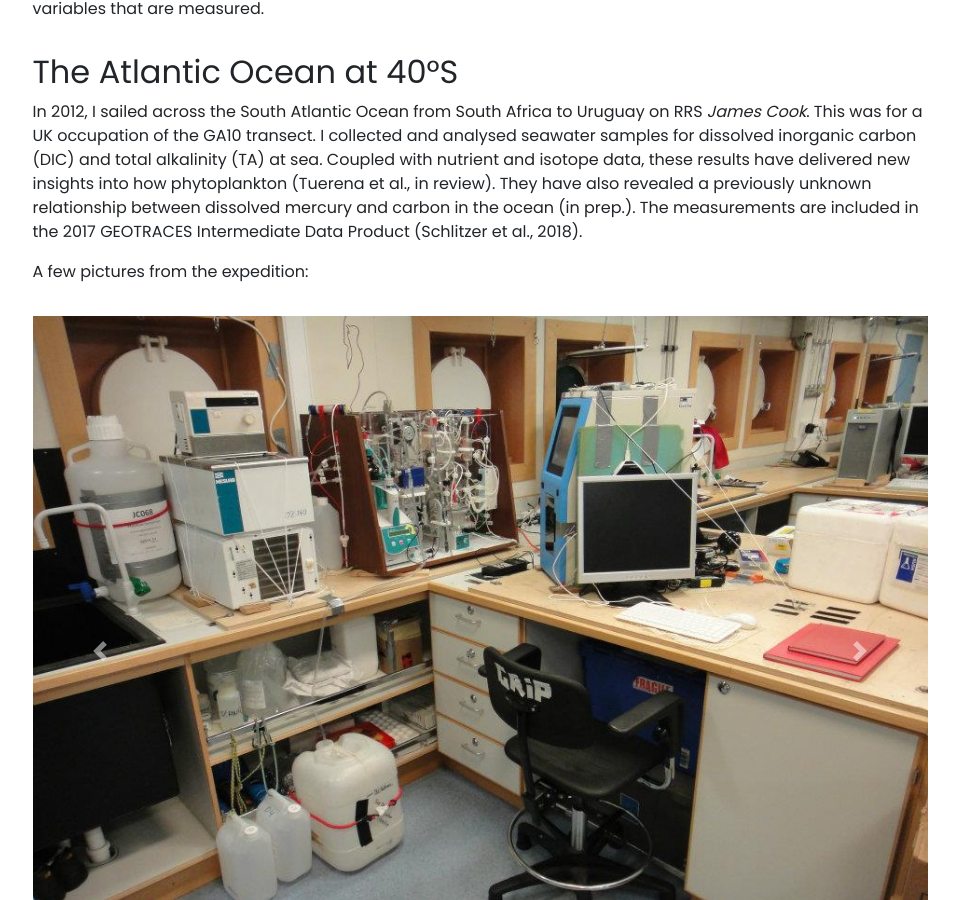
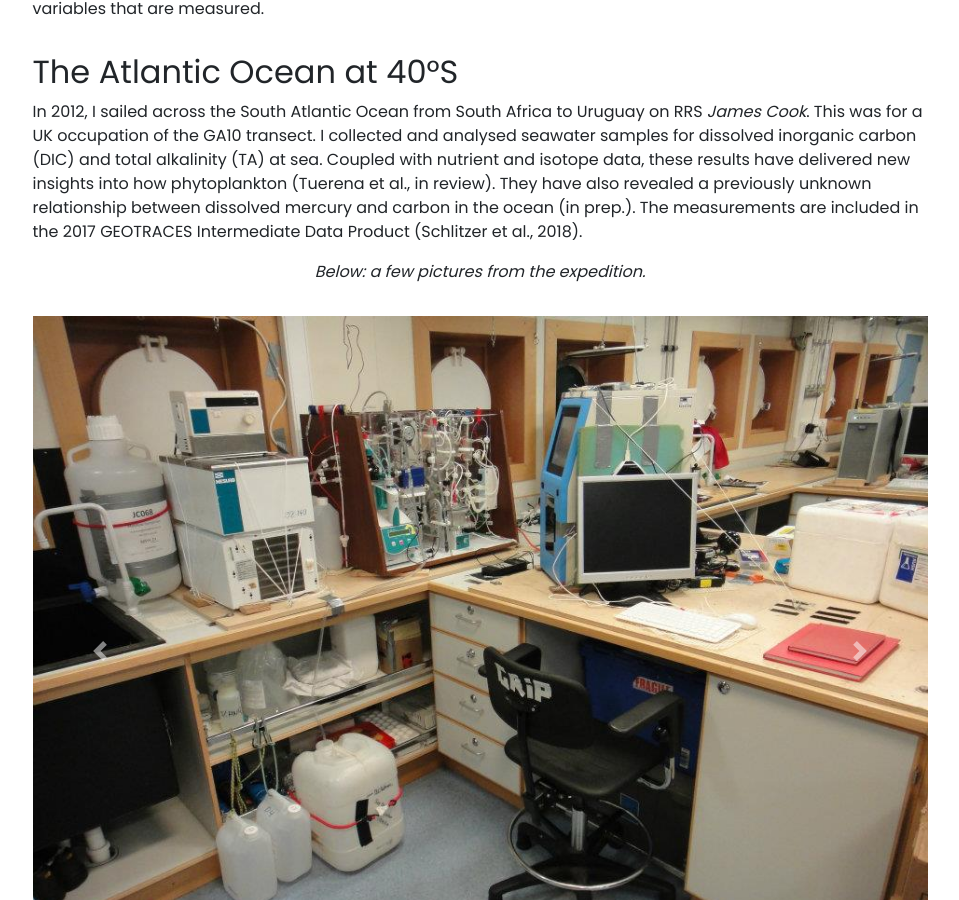
Before and after one commit to mvdh7/mvdh7.github.io, a Jekyll site: the page built from _projects/500-geotraces.md, in a window 1280 px wide and 900 px high, scrolled down 357 px. Shown: the whole window, without its empty margins (160-1119 px from the left). Built offline with Jekyll 4.4.1, drawn with Linux system fonts in a browser that asks for light colours; nearby versions of some CDN libraries; comment, search, counter and statistics services are not loaded.

Commit message:
Make caption

```diff
--- a/_projects/500-geotraces.md
+++ b/_projects/500-geotraces.md
@@ -14,7 +14,7 @@ The [GEOTRACES](http://www.geotraces.org) project is, in its own words, "an inte
 
 In 2012, I sailed across the South Atlantic Ocean from South Africa to Uruguay on RRS *James Cook*. This was for a UK occupation of the GA10 transect. I collected and analysed seawater samples for dissolved inorganic carbon (DIC) and total alkalinity (TA) at sea. Coupled with nutrient and isotope data, these results have delivered new insights into how phytoplankton (Tuerena et al., in review). They have also revealed a previously unknown relationship between dissolved mercury and carbon in the ocean (in prep.). The measurements are included in the 2017 GEOTRACES Intermediate Data Product (Schlitzer et al., 2018).
 
-A few pictures from the expedition:
+<p class="text-center"><i>Below: a few pictures from the expedition.</i></p>
 
 <div id="carouselExampleIndicators" class="carousel slide" data-ride="carousel">
   <ol class="carousel-indicators">
```
